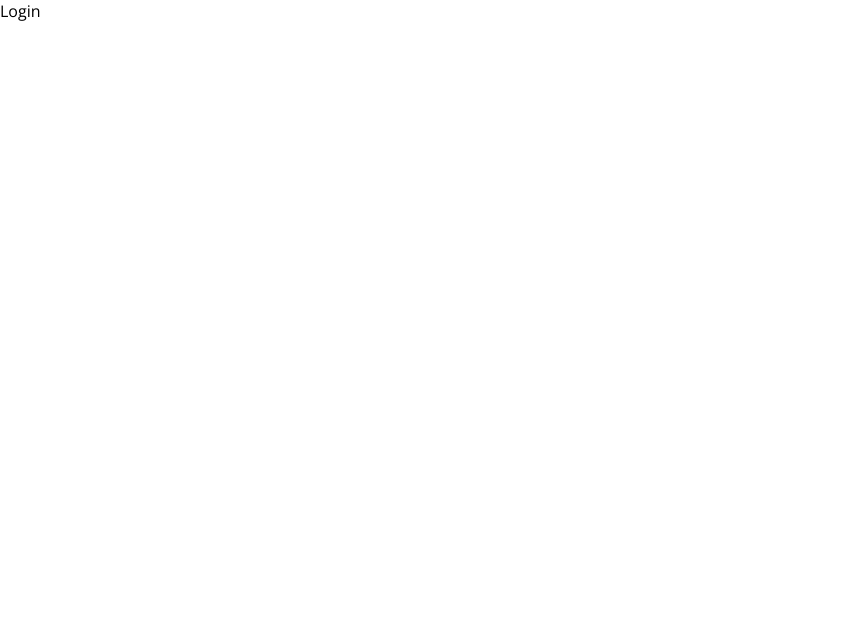
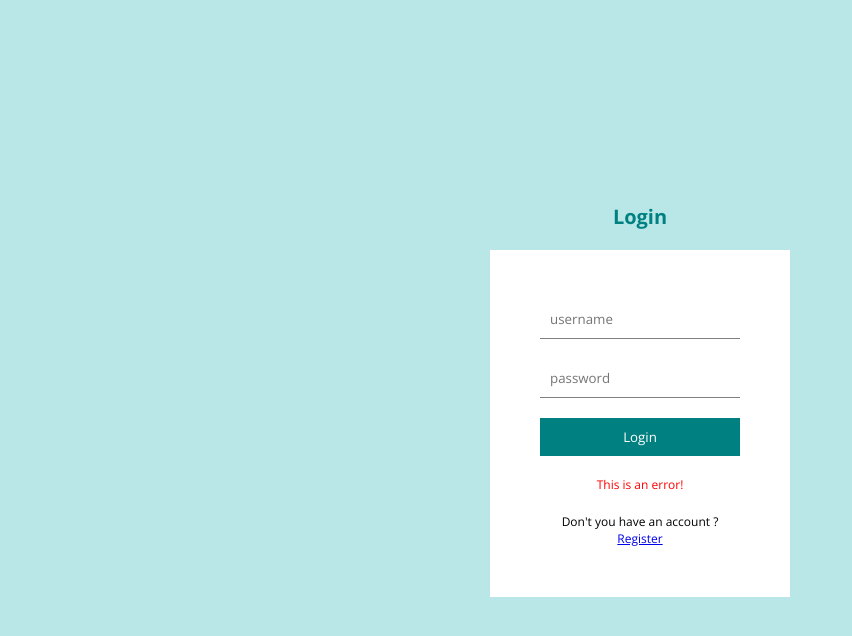
Before and after one commit to tafitahery/blog-app, a React (Vite) app in the folder client/: page /login in a window 1280 px wide. Shown: the top 636 px of the page, without its empty margins (0-852 px from the left). Built offline with nearby package versions, Linux system fonts and the light colour scheme.

Commit message:
React Login & Register Page Design

```diff
--- a/client/src/App.jsx
+++ b/client/src/App.jsx
@@ -6,6 +6,7 @@
 import Single from './pages/Single';
 import Navbar from './components/Navbar';
 import Footer from './components/Footer';
+import './style.scss';
 
 const Layout = () => {
   return (
--- a/client/src/pages/Login.jsx
+++ b/client/src/pages/Login.jsx
@@ -1,5 +1,19 @@
 import React from 'react';
+import { Link } from 'react-router-dom';
 
 export default function Login() {
-  return <div>Login</div>;
+  return (
+    <div className="auth">
+      <h1>Login</h1>
+      <form>
+        <input required type="text" placeholder="username" />
+        <input required type="password" placeholder="password" />
+        <button>Login</button>
+        <p>This is an error!</p>
+        <span>
+          Don't you have an account ? <Link to="/register">Register</Link>
+        </span>
+      </form>
+    </div>
+  );
 }
--- a/client/src/pages/Register.jsx
+++ b/client/src/pages/Register.jsx
@@ -1,5 +1,20 @@
 import React from 'react';
+import { Link } from 'react-router-dom';
 
 export default function Register() {
-  return <div>Register</div>;
+  return (
+    <div className="auth">
+      <h1>Register</h1>
+      <form>
+        <input required type="text" placeholder="username" />
+        <input required type="email" placeholder="email" />
+        <input required type="password" placeholder="password" />
+        <button>Regiser</button>
+        <p>This is an error!</p>
+        <span>
+          Don you have an account ? <Link to="/login">Login</Link>
+        </span>
+      </form>
+    </div>
+  );
 }
--- a/client/src/style.scss
+++ b/client/src/style.scss
@@ -1,5 +1,56 @@
+$lightGreen: #b9e7e7;
+
 .app {
 }
 .container {
-  // LOGIN & REGISTER
 }
+
+// LOGIN & REGISTER
+.auth {
+  display: flex;
+  flex-direction: column;
+  align-items: center;
+  justify-content: center;
+  height: 100vh;
+  background-color: $lightGreen;
+
+  h1 {
+    font-size: 20px;
+    color: teal;
+    margin-bottom: 20px;
+  }
+
+  form {
+    display: flex;
+    flex-direction: column;
+    padding: 50px;
+    background-color: #fff;
+    width: 200px;
+    gap: 20px;
+
+    input {
+      padding: 10px;
+      border: none;
+      border-bottom: 1px solid gray;
+    }
+
+    button {
+      border: none;
+      padding: 10px;
+      background-color: teal;
+      color: #fff;
+      cursor: pointer;
+    }
+
+    p {
+      font-size: 12px;
+      color: red;
+      text-align: center;
+    }
+
+    span {
+      font-size: 12px;
+      text-align: center;
+    }
+  }
+}
```
